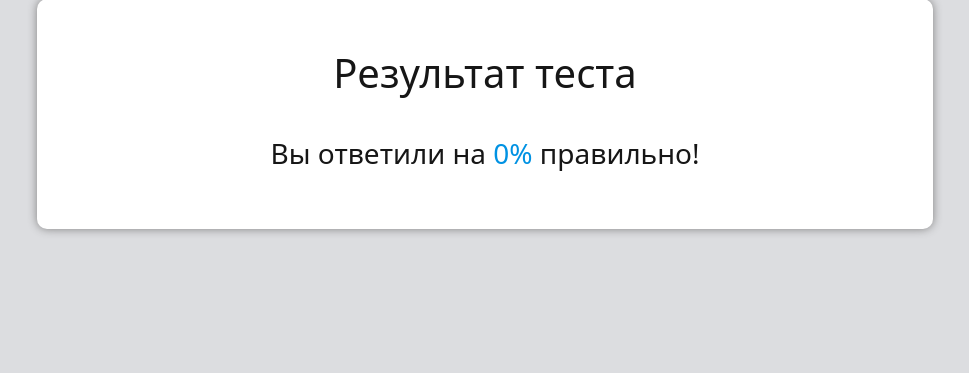
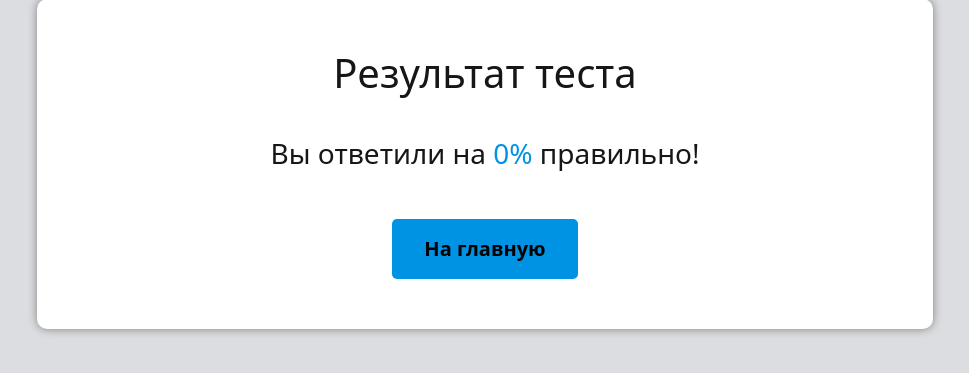
Before and after one commit to blyoha/WebQuiz, a Django app: page /results in a window 1280 px wide. Shown: the part 129-502 px from the top of the page, without its empty margins (155-1124 px from the left). Run offline with Django 3.2, Linux system fonts and the light colour scheme; data comes from the database, SQL or seed files in the repository; both versions use the stored data as it was after the commit.

```diff
--- a/myQuiz/templates/myQuiz/results.html
+++ b/myQuiz/templates/myQuiz/results.html
@@ -14,6 +14,9 @@
     <div class="box">
         <h1 class="box_header">Результат теста</h1>
         <h3>Вы ответили на <span class="percent">{{ right_answers }}% </span> правильно!</h3>
+        <form action="/">
+            <button class="start_button">На главную</button>
+        </form>
     </div>
 </body>
 </html>
```
Also changed, not shown: db.sqlite3.
